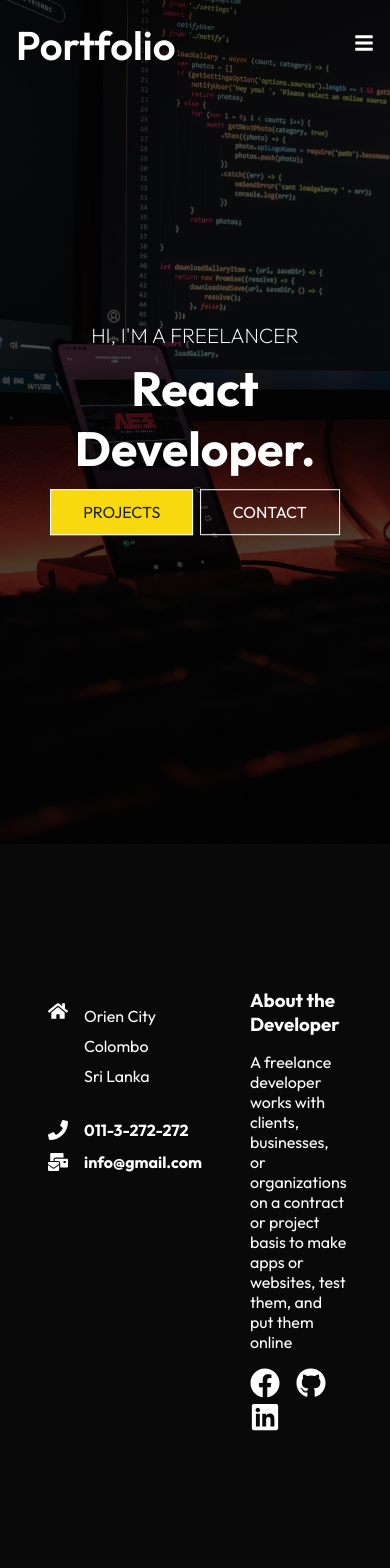
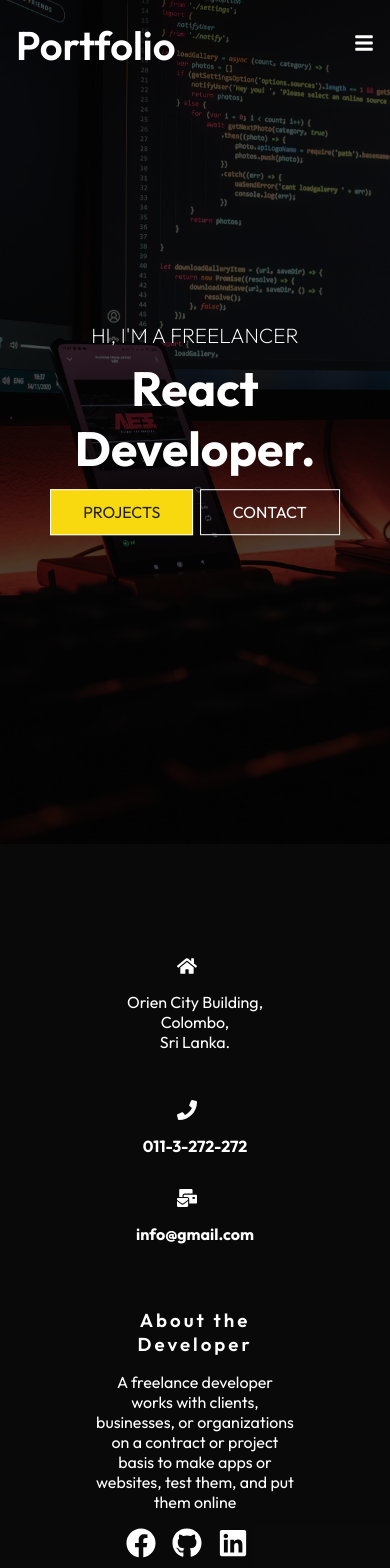
Before and after one commit to fmfahath/portfolio-2, a React (Create React App) app: page / in a window 390 px wide. Shown: the top 1568 px of the page. Built offline with nearby package versions, Linux system fonts and the light colour scheme.

Commit message:
footer - 4 (media query added)

```diff
--- a/src/components/Footer.js
+++ b/src/components/Footer.js
@@ -1,6 +1,7 @@
 import React from 'react'
 import './footer.css'
 import {FaHome,FaPhone,FaMailBulk, FaFacebook, FaLinkedin, FaGithub} from 'react-icons/fa'
+import { Link } from 'react-router-dom'
 
 const Footer = () => {
   return (
@@ -10,9 +11,9 @@ const Footer = () => {
                 <div className='address location'>
                     <FaHome  size={20} style={{color:'#fff', marginRight : '1rem'}}/>
                     <div className='location-text'>
-                    <p>Orien City</p>
-                    <p>Colombo</p>
-                    <p>Sri Lanka</p>
+                    <p>Orien City Building,</p>
+                    <p>Colombo,</p>
+                    <p>Sri Lanka.</p>
                     </div>
                 </div>
 
@@ -39,9 +40,9 @@ const Footer = () => {
                         websites, test them, and put them online</p>
                 </div>
                 <div className='social'>
-                    <FaFacebook  size={30} style={{color:'#fff', marginRight : '1rem'}}/>
-                    <FaGithub  size={30} style={{color:'#fff', marginRight : '1rem'}}/>
-                    <FaLinkedin  size={30} style={{color:'#fff', marginRight : '1rem'}}/>
+                    <Link><a><FaFacebook /></a></Link>
+                    <Link><a><FaGithub  /></a></Link>
+                    <Link><a><FaLinkedin  /></a></Link>
                 </div>
             </div>
         </div>
--- a/src/components/footer.css
+++ b/src/components/footer.css
@@ -1,6 +1,6 @@
 .footer{
     width: 100%;
-    padding: 6rem 0;
+    padding: 2rem 3rem;
     background-color: rgba(19, 19, 19, 0.5);
 }
 
@@ -45,8 +45,58 @@
 
 .right h3{
     margin-bottom: 1rem;
+    font-weight: 600;
+    letter-spacing: 3px;
 }
 
 .right .social{
     margin-top: 1rem;
 }
+
+.right .social a{
+    color: #fff;
+    font-size: 30px;
+    margin-right: 0.5rem;
+    transition: 0.3s;
+ }
+
+.right .social a:hover{
+   font-size: 50px;
+}
+
+
+@media screen and (max-width: 900px){
+    .footer-container{
+        flex-direction: column;
+        text-align: center;
+    }
+
+    .left .location{
+        flex-direction: column;
+        align-items: center;
+    }
+
+    .left .location .location-text{
+        margin-top: 1rem;
+    }
+
+    .left .location p{
+        line-height: 20px;
+    }
+
+    .left .address{
+       flex-direction: column;
+       align-items: center;
+       margin-top: 2rem;
+    }
+
+    .left .address .text{
+        margin-top: 1rem;
+     }
+
+    .right{
+        margin-top: 1rem;
+        align-items: center;
+    }
+
+}
```
